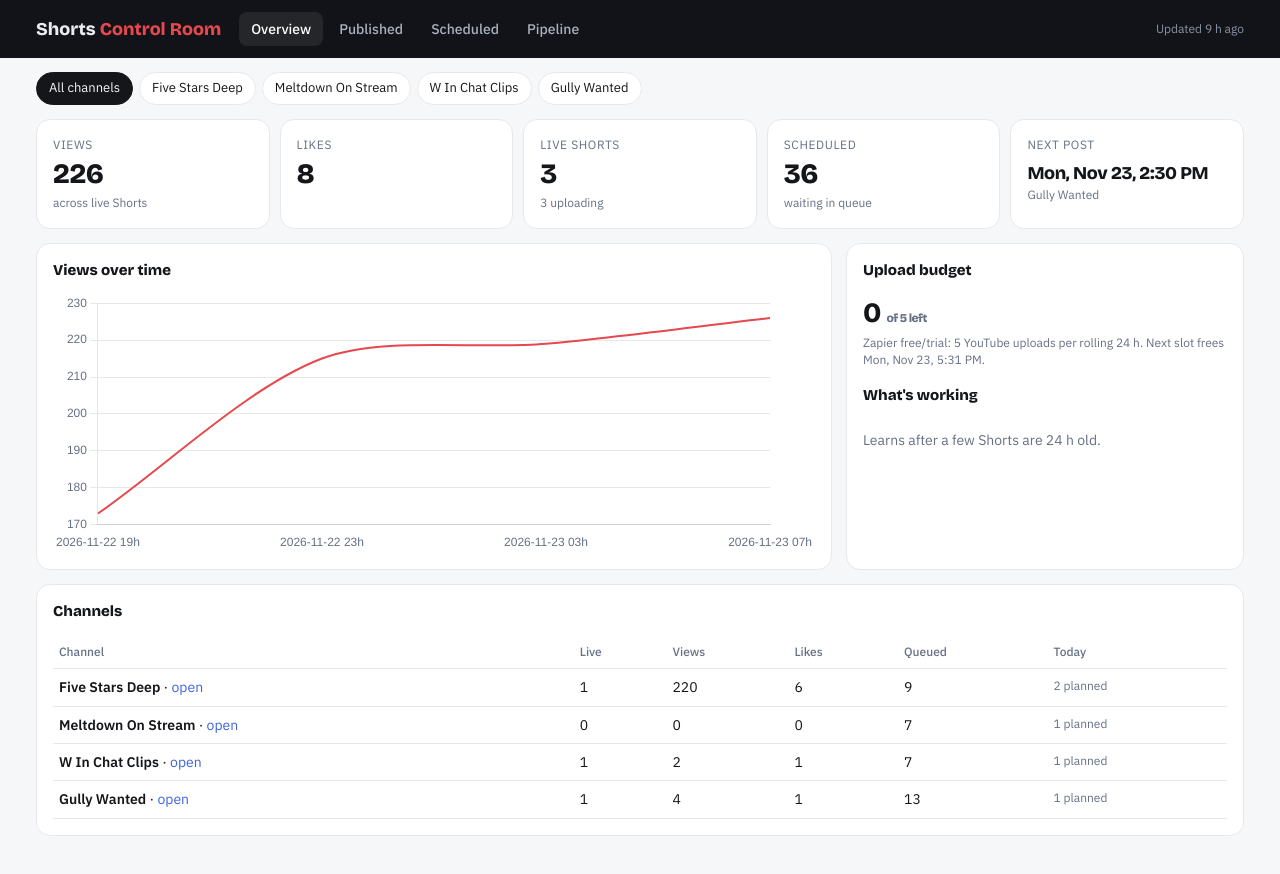
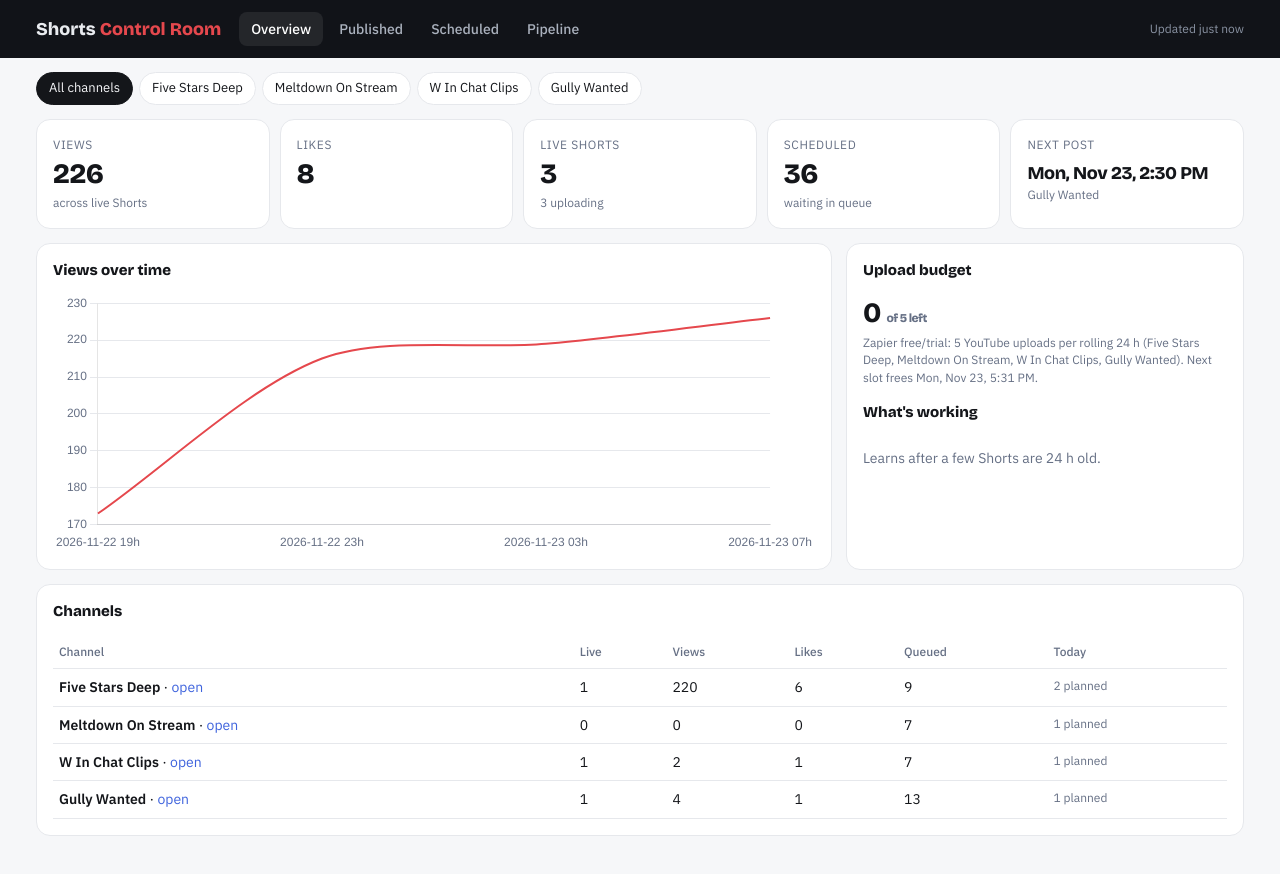
Before and after one commit to aniketkumargaikwad/YTAutomation-dashboard, a plain HTML site: page index.html in a window 1280 px wide. Drawn offline with nearby package versions, Linux system fonts and the light colour scheme.

Commit message:
update 2026-11-23T16:16Z

```diff
--- a/data.json
+++ b/data.json
@@ -1,10 +1,16 @@
 {
- "generated_at": "2026-11-23T07:26:33Z",
+ "generated_at": "2026-11-23T16:16:15Z",
  "stats_updated_at": "2026-11-23T07:26:33Z",
  "budget": {
   "cap": 5,
   "left": 0,
-  "next_free": "2026-11-23T17:31:19Z"
+  "next_free": "2026-11-23T17:31:19Z",
+  "zapier_channels": [
+   "Five Stars Deep",
+   "Meltdown On Stream",
+   "W In Chat Clips",
+   "Gully Wanted"
+  ]
  },
  "channels": {
   "fivestars": {
--- a/index.html
+++ b/index.html
@@ -121,7 +121,10 @@ function render(){
   const next=q.find(x=>x.eta);
   const k=[['Views',fmt(views),'across live Shorts'],['Likes',fmt(likes),''],['Live Shorts',live,`${pub.length-live} uploading`],['Scheduled',q.length,'waiting in queue'],['Next post',next?when(next.eta):'–',next?esc(next.label):'']];
   document.getElementById('kpis').innerHTML=k.map(([l,v,d])=>`<div class="card kpi"><div class="l">${l}</div><div class="v" style="${l==='Next post'?'font-size:18px;padding-top:6px':''}">${v}</div><div class="d">${d}</div></div>`).join('');
-  const b=DATA.budget||{};document.getElementById('budget').innerHTML=`<div class="kpi"><div class="v">${b.left??'–'} <span class="sub">of ${b.cap??5} left</span></div><div class="d">Zapier free/trial: ${b.cap??5} YouTube uploads per rolling 24 h. ${b.next_free?`Next slot frees ${when(b.next_free)}.`:''}</div></div>`;
+  const b=DATA.budget||{};const zc=b.zapier_channels;let bh='';
+  if(!zc||zc.length)bh+=`<div class="kpi"><div class="v">${b.left??'–'} <span class="sub">of ${b.cap??5} left</span></div><div class="d">Zapier free/trial: ${b.cap??5} YouTube uploads per rolling 24 h${zc?` (${esc(zc.join(', '))})`:''}. ${b.next_free?`Next slot frees ${when(b.next_free)}.`:''}</div></div>`;
+  if(b.api)bh+=`<div class="kpi" style="margin-top:10px"><div class="v">${b.api.left} <span class="sub">of ${b.api.cap} left</span></div><div class="d">Own uploader (YouTube API): ${b.api.cap} uploads a day (${esc(b.api.channels.join(', '))}). Resets ${when(b.api.resets)}.</div></div>`;
+  document.getElementById('budget').innerHTML=bh;
   const L=DATA.learned||{};let lh='';for(const [key,label] of [['style','Style'],['streamer','Streamer'],['hour','Hour']]){const g=L[key]||{};const rows=Object.entries(g).sort((a,b)=>b[1].median_views-a[1].median_views).slice(0,4);if(!rows.length)continue;const max=Math.max(...rows.map(r=>r[1].median_views),1);lh+=`<div class="sub" style="margin-top:6px">${label}</div>`+rows.map(([n,v])=>`<div class="barrow"><span>${esc(key==='hour'?n+':00':n)}</span><div class="barfill" style="width:${Math.max(4,100*v.median_views/max)}%"></div><span class="sub">${fmt(v.median_views)} · n${v.n}</span></div>`).join('')}
   document.getElementById('learn').innerHTML=lh||'<div class="empty">Learns after a few Shorts are 24 h old.</div>';
   document.getElementById('chantable').innerHTML='<tr><th>Channel</th><th>Live</th><th>Views</th><th>Likes</th><th>Queued</th><th>Today</th></tr>'+chans().map(([k,c])=>{const lv=c.published.filter(p=>p.url);return `<tr><td><b>${esc(c.label)}</b>${c.channel_id?` · <a href="https://www.youtube.com/channel/${esc(c.channel_id)}" target="_blank" rel="noopener">open</a>`:''}</td><td>${lv.length}</td><td>${fmt(lv.reduce((s,p)=>s+(p.views||0),0))}</td><td>${fmt(lv.reduce((s,p)=>s+(p.likes||0),0))}</td><td>${c.queue.length}</td><td class="sub">${c.today?c.today.count+' planned':''}</td></tr>`}).join('');
```
